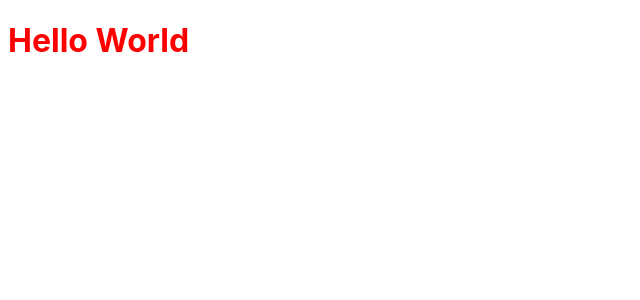
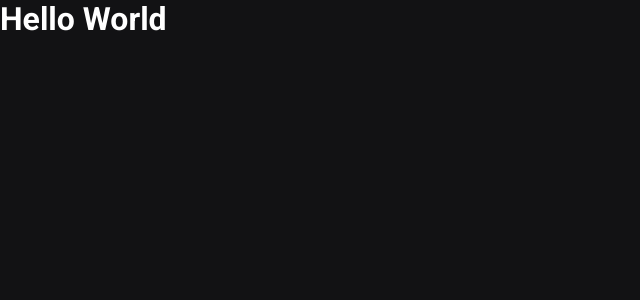
Before and after one commit to klenivingeri/ig-news, a Next.js app: page / in a window 1280 px wide. Shown: the top 300 px of the page, without its empty margins (0-640 px from the left). Built offline with nearby package versions, Linux system fonts and the light colour scheme.

Commit message:
global.css configurado

```diff
--- a/src/pages/_app.tsx
+++ b/src/pages/_app.tsx
@@ -1,5 +1,5 @@
 import  {AppProps} from  'next/app'
-
+import '../styles/global.scss'
 function MyApp({ Component, pageProps }: AppProps) {
   return <Component {...pageProps} />
 }
--- a/src/pages/index.tsx
+++ b/src/pages/index.tsx
@@ -1,4 +1,4 @@
-import styles from '../styles/home.module.scss'
+
 import Head from 'next/head'
 
 export default function Home() {
@@ -7,7 +7,7 @@
         <Head>
           <title>Inicio | ig.news</title>
         </Head>
-        <h1 className={styles.title}>Hello World</h1>
+        <h1>Hello World</h1>
       </>
   )
 }
--- /dev/null
+++ b/src/styles/global.scss
@@ -0,0 +1,49 @@
+*{
+    margin:0;
+    padding: 0;
+    box-sizing: border-box;
+}
+:root{
+    --white:#FFFFFF;
+
+    --gray-100: #e1e1e1;
+    --gray-300: #a8a8b3;
+    --gray-900: #121214;
+
+    --cyan-500:#61dafb;
+    --yellow-500: #eba417;
+}
+
+@media(max-width: 1080px){
+    html{
+        font-size: 93.75%;
+    }
+}
+@media(max-width: 720){
+    html{
+        font-size: 87.5%;
+    }
+}
+body{
+    background: var(--gray-900);
+    color: var(--white)
+}
+body, input, textarea, select, button{
+    font: 400 1rem "Roboto", sans-serif;
+}
+
+button{
+    cursor:pointer;
+}
+a{
+    color: inherit ;/*assume a cor do elemento pai*/
+    text-decoration:none;
+}
+
+/*
+media para acessibilidade
+font padrão 16 px;
+cal = 16*0,9375
+
+
+*/
--- a/src/styles/home.module.scss
+++ /dev/null
@@ -1,4 +0,0 @@
-.title {
-    color: red;
-    font-family: -apple-system, BlinkMacSystemFont, 'Segoe UI', Roboto, Oxygen, Ubuntu, Cantarell, 'Open Sans', 'Helvetica Neue', sans-serif;
-}
```
